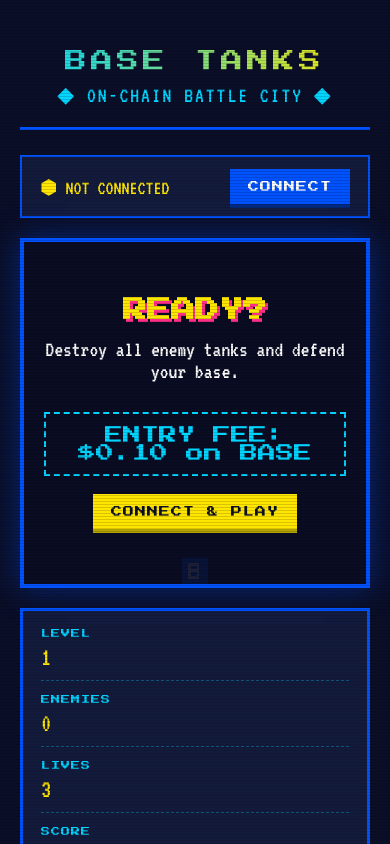
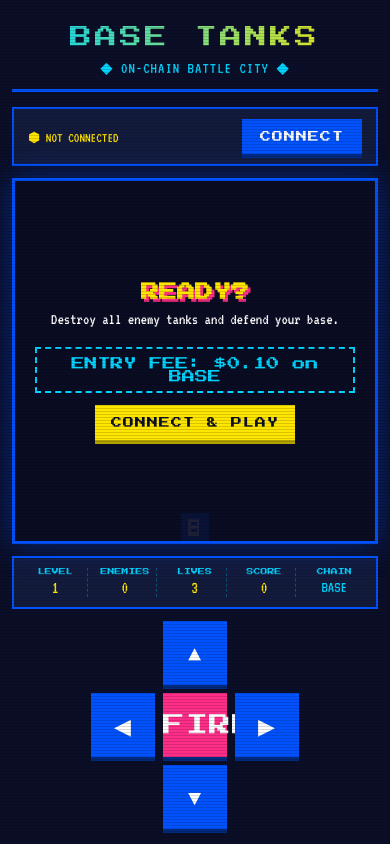
Before and after one commit to wasabu0x/base-tanks, a Next.js app: page / in a window 390 px wide. Shown: the top 844 px of the page. Built offline with nearby package versions, Linux system fonts and the light colour scheme.

Commit message:
globals.css

```diff
--- a/app/globals.css
+++ b/app/globals.css
@@ -41,7 +41,11 @@
   mix-blend-mode: multiply;
 }
 
-.container { max-width: 900px; margin: 0 auto; padding: 20px; }
+.container {
+  max-width: 900px;
+  margin: 0 auto;
+  padding: 20px;
+}
 
 header {
   text-align: center;
@@ -67,6 +71,8 @@
   display: flex; justify-content: space-between; align-items: center;
   background: var(--bg-mid); border: 2px solid var(--base-blue);
   padding: 12px 18px; margin-bottom: 20px; font-size: 20px;
+  flex-wrap: wrap;
+  gap: 10px;
 }
 
 .wallet-info { display: flex; gap: 15px; align-items: center; flex-wrap: wrap; }
@@ -91,25 +97,42 @@
 }
 .btn-pay:active:not(:disabled) { box-shadow: 0 2px 0 #b3a300 !important; }
 
+/* ----------- DESKTOP LAYOUT ----------- */
 .game-stage {
-  display: grid; grid-template-columns: 1fr auto; gap: 20px; margin-bottom: 20px;
-}
-@media (max-width: 720px) {
-  .game-stage { grid-template-columns: 1fr; }
-  .logo { font-size: 22px; }
+  display: grid;
+  grid-template-columns: 1fr auto;
+  grid-template-areas: "canvas stats";
+  gap: 20px;
+  margin-bottom: 20px;
 }
 
 .canvas-wrap {
-  position: relative; background: #000;
+  position: relative;
+  background: #000;
   border: 4px solid var(--base-blue);
   box-shadow: 0 0 30px rgba(0, 82, 255, 0.4);
+  grid-area: canvas;
+}
+
+.stats-panel {
+  grid-area: stats;
+  background: var(--bg-mid);
+  border: 3px solid var(--base-blue);
+  padding: 18px;
+  min-width: 180px;
+  font-size: 22px;
+  display: flex;
+  flex-direction: column;
+  gap: 14px;
 }
 
 canvas {
   display: block;
   image-rendering: pixelated;
   image-rendering: -moz-crisp-edges;
-  width: 100%; height: auto; max-width: 560px;
+  width: 100%;
+  height: auto;
+  max-width: 560px;
 }
 
 .overlay {
@@ -131,12 +154,6 @@
   font-family: 'Press Start 2P', monospace; font-size: 18px;
   color: var(--base-cyan); margin: 18px 0; padding: 12px 20px;
   border: 2px dashed var(--base-cyan);
-}
-
-.stats-panel {
-  background: var(--bg-mid); border: 3px solid var(--base-blue);
-  padding: 18px; min-width: 180px; font-size: 22px;
-  display: flex; flex-direction: column; gap: 14px;
 }
 
 .stat { border-bottom: 1px dashed rgba(0, 212, 255, 0.3); padding-bottom: 10px; }
@@ -161,17 +178,28 @@
   font-family: 'Press Start 2P', monospace; font-size: 10px;
 }
 
+/* Touch controls — hidden by default (desktop), shown on touch devices */
 .touch-controls {
   display: none;
   grid-template-areas:
     ".  up   ."
     "lt fire rt"
     ".  dn   .";
-  gap: 8px; margin-top: 15px; justify-content: center;
+  gap: 8px;
+  margin: 15px auto;
+  justify-content: center;
+  width: max-content;
+  /* On desktop where parent .game-stage uses grid: hidden, no slot needed */
 }
 .touch-controls button {
-  width: 60px; height: 60px; font-size: 18px; padding: 0;
+  width: 70px; height: 70px;
+  font-size: 22px;
+  padding: 0;
   background: var(--base-blue);
+  user-select: none;
+  -webkit-user-select: none;
+  -webkit-touch-callout: none;
+  touch-action: manipulation;
 }
 .tc-up { grid-area: up; }
 .tc-dn { grid-area: dn; }
@@ -179,8 +207,118 @@
 .tc-rt { grid-area: rt; }
 .tc-fire { grid-area: fire; background: var(--neon-pink) !important; }
 
-@media (hover: none) and (pointer: coarse) {
-  .touch-controls { display: grid; }
+/* ============================================================
+   MOBILE LAYOUT — phones, tablets in portrait, Base App webview
+   Order: header → wallet → CANVAS → TOUCH CONTROLS → STATS
+   Hide the keyboard-only controls-info section.
+   ============================================================ */
+@media (max-width: 720px), (hover: none) and (pointer: coarse) {
+  .container {
+    padding: 12px;
+  }
+
+  header {
+    padding: 14px 0 12px;
+    margin-bottom: 15px;
+  }
+
+  .logo {
+    font-size: 22px;
+    letter-spacing: 3px;
+  }
+
+  .subtitle {
+    font-size: 16px;
+    letter-spacing: 1px;
+  }
+
+  .wallet-bar {
+    padding: 10px 14px;
+    margin-bottom: 12px;
+    font-size: 16px;
+  }
+  .wallet-status { font-size: 14px; }
+  .wallet-address { font-size: 14px; }
+
+  /* Stack: canvas first, then touch controls, then stats */
+  .game-stage {
+    display: flex;
+    flex-direction: column;
+    gap: 12px;
+    margin-bottom: 12px;
+  }
+
+  .canvas-wrap {
+    width: 100%;
+    max-width: 100%;
+    border-width: 3px;
+  }
+
+  canvas {
+    width: 100%;
+    max-width: 100%;
+    /* Make canvas a square as wide as available */
+  }
+
+  .overlay h2 {
+    font-size: 18px;
+    margin-bottom: 10px;
+  }
+  .overlay p {
+    font-size: 16px;
+    margin-bottom: 8px;
+  }
+  .price-tag {
+    font-size: 13px;
+    padding: 8px 12px;
+    margin: 12px 0;
+  }
+  .overlay button {
+    font-size: 11px;
+    padding: 12px 16px;
+  }
+
+  /* Touch controls — show, slightly bigger, centered under canvas */
+  .touch-controls {
+    display: grid !important;
+    margin: 4px auto 0;
+  }
+  .touch-controls button {
+    width: 64px;
+    height: 64px;
+    font-size: 22px;
+  }
+
+  /* Stats — compact horizontal grid below the controls */
+  .stats-panel {
+    display: grid;
+    grid-template-columns: repeat(5, 1fr);
+    padding: 10px;
+    gap: 6px;
+    min-width: 0;
+    border-width: 2px;
+  }
+  .stat {
+    border-bottom: none;
+    border-right: 1px dashed rgba(0, 212, 255, 0.3);
+    padding: 0 4px;
+    text-align: center;
+    min-width: 0;
+  }
+  .stat:last-child { border-right: none; }
+  .stat-label {
+    font-size: 7px;
+    margin-bottom: 4px;
+    letter-spacing: 0;
+  }
+  .stat-value {
+    font-size: 18px;
+  }
+
+  /* Hide the keyboard-controls hint on touch devices */
+  .controls-info {
+    display: none;
+  }
 }
 
 .toast {
```
